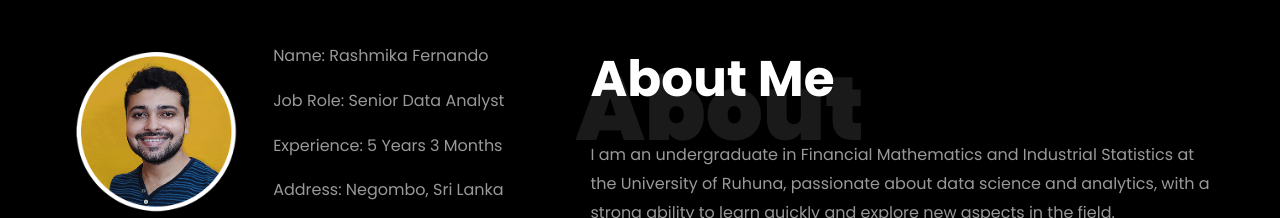
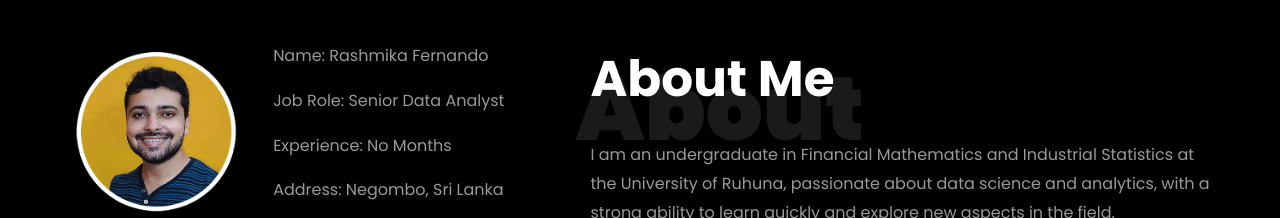
Before and after one commit to rashmika-fdo/rashmika-fdo.github.io, a plain HTML site: page index.html in a window 1280 px wide. Shown: the part 820-1038 px from the top of the page. Drawn offline with Linux system fonts and the light colour scheme; files whose address does not match are found by name.

Commit message:
experience

```diff
--- a/index.html
+++ b/index.html
@@ -221,7 +221,7 @@
 									  <div class="about-info">
 										<p><span class="title-s">Name: </span> <span>Rashmika Fernando</span></p>
 										<p><span class="title-s">Job Role: </span> <span>Senior Data Analyst</span></p>
-										<p><span class="title-s">Experience: </span> <span>5 Years 3 Months</span></p>
+										<p><span class="title-s">Experience: </span> <span>No Months</span></p>
 										<p><span class="title-s">Address: </span> <span>Negombo, Sri Lanka</span></p>
 									  </div>
 									</div>
```
